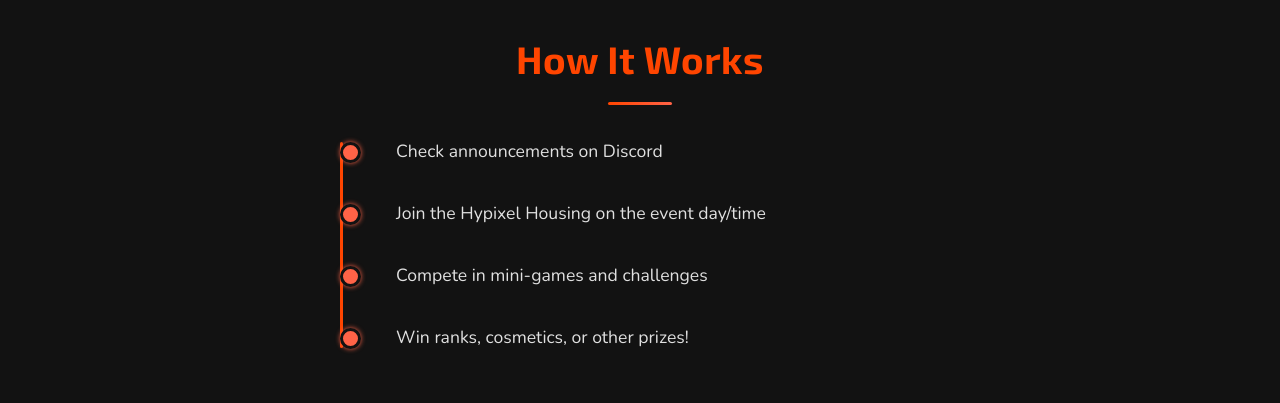
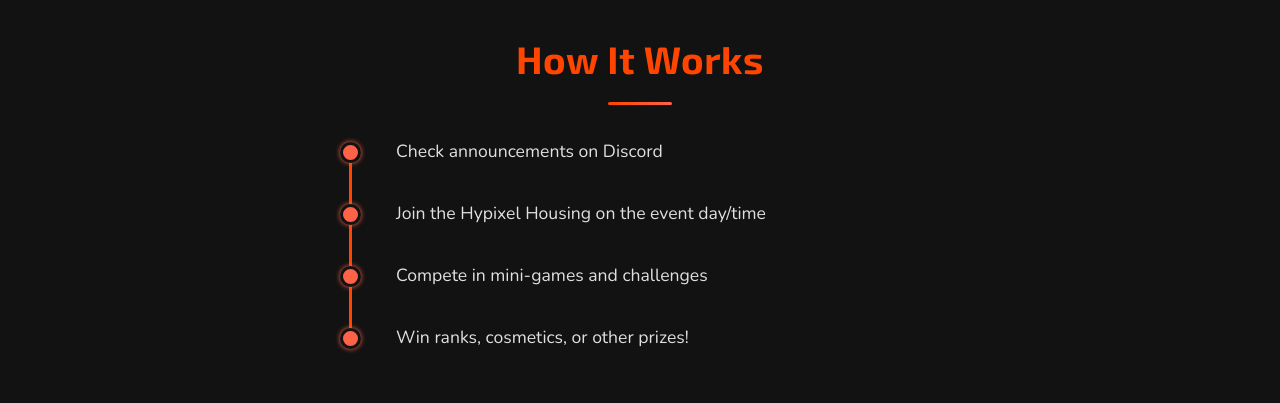
Before and after one commit to sparkpixeldev/rgc, a plain HTML site: page index.html in a window 1280 px wide. Shown: the part 1320-1723 px from the top of the page. Drawn offline with nearby package versions, Linux system fonts and the light colour scheme.

Commit message:
Update styles.css

```diff
--- a/styles.css
+++ b/styles.css
@@ -646,7 +646,8 @@ section#about > blockquote {
 #how-it-works .timeline::before {
     content: '';
     position: absolute;
-    left: 0;
+    /* Offset the line so it passes through the center of the dots */
+    left: 9px;
     top: 5px;
     bottom: 5px;
     width: 3px; /* Thicker line */
```
